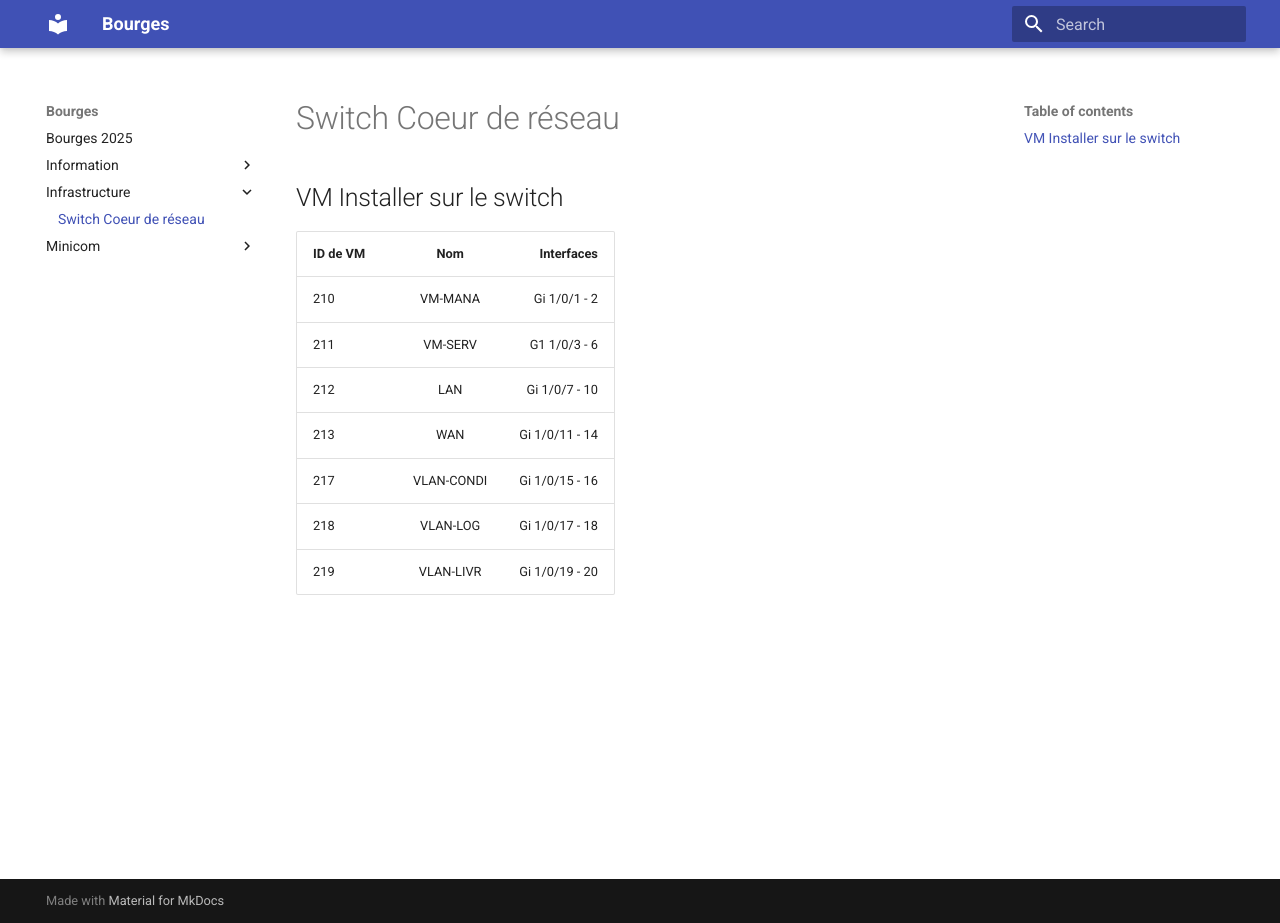
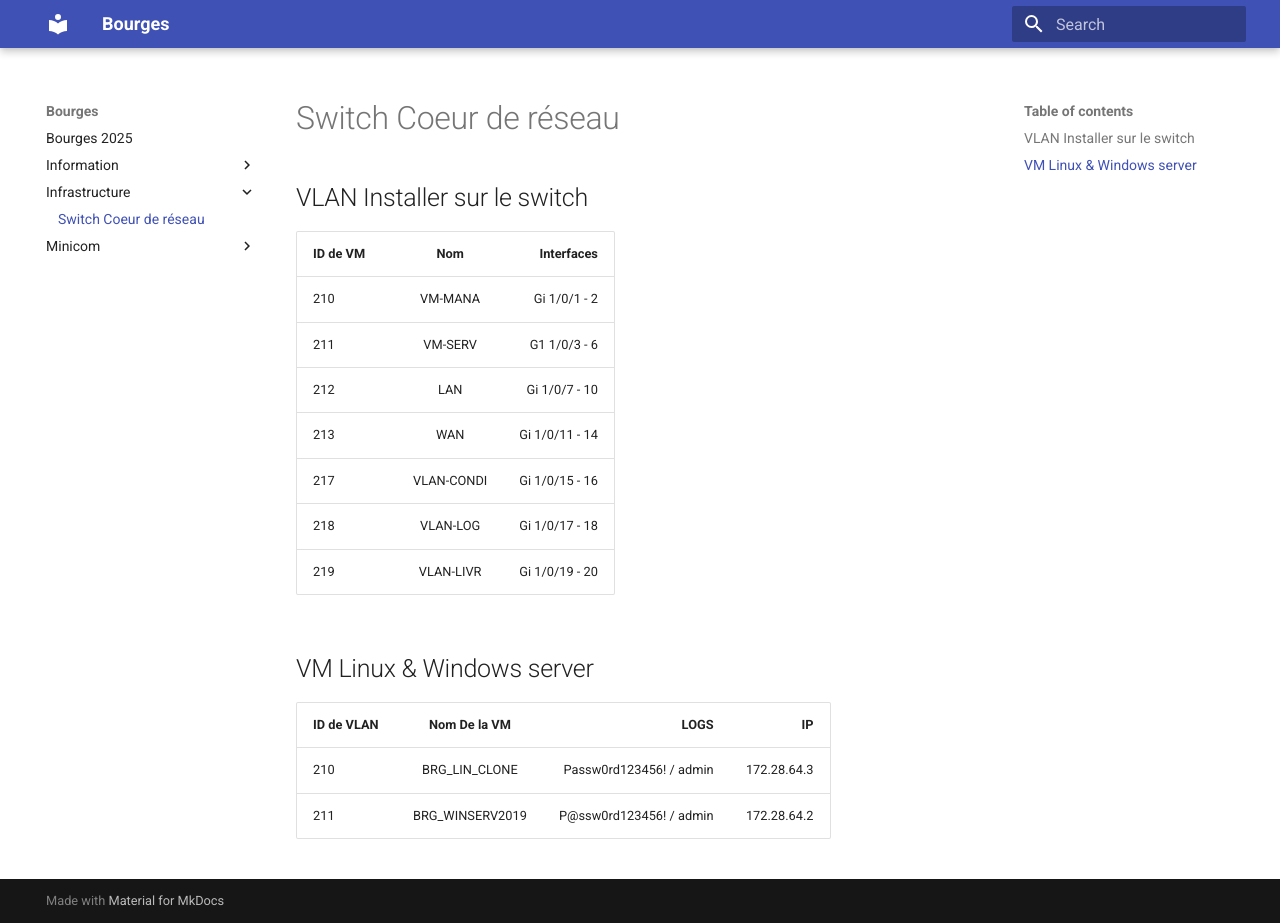
Before and after one commit to PatrickDummans/Bourges2025, an MkDocs documentation site: the page built from docs/Infrastructure/Switch.md, in a window 1280 px wide and 923 px high. Built offline with MkDocs 1.6.1 and Material for MkDocs 9.7.7, drawn with Linux system fonts in a browser that asks for light colours.

Commit message:
mise a jours de la docs dans switch

```diff
--- a/docs/Infrastructure/Switch.md
+++ b/docs/Infrastructure/Switch.md
@@ -1,7 +1,7 @@
 # Switch Coeur de réseau
 
 
-## VM Installer sur le switch
+## VLAN Installer sur le switch
 
 | ID de VM         | Nom             | Interfaces  |
 | :--------------- |:---------------:| -----:|
@@ -12,3 +12,12 @@
 | 217              |   VLAN-CONDI    |  Gi 1/0/15 - 16 |
 | 218              |   VLAN-LOG      |  Gi 1/0/17 - 18 |
 | 219              |   VLAN-LIVR     |  Gi 1/0/19 - 20 |
+
+
+
+## VM Linux & Windows server
+
+| ID de VLAN       | Nom De la VM    | LOGS  | IP   |
+| :--------------- |:---------------:| -----:|-----:
+| 210              |   BRG_LIN_CLONE      |  Passw0rd123456! / admin | 172.28.64.3 |
+| 211              |   BRG_WINSERV2019    |  P@ssw0rd123456! / admin | 172.28.64.2 |
```
